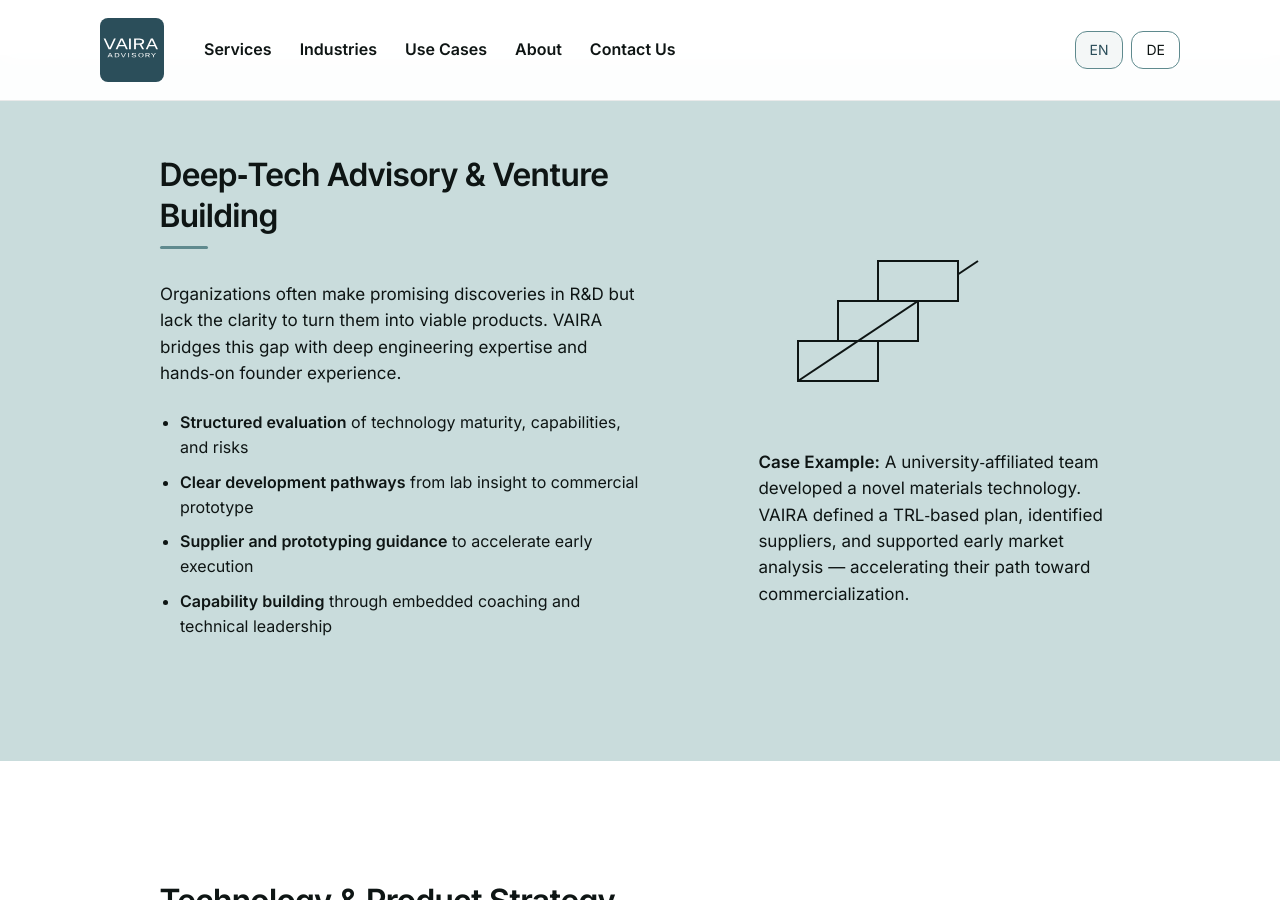
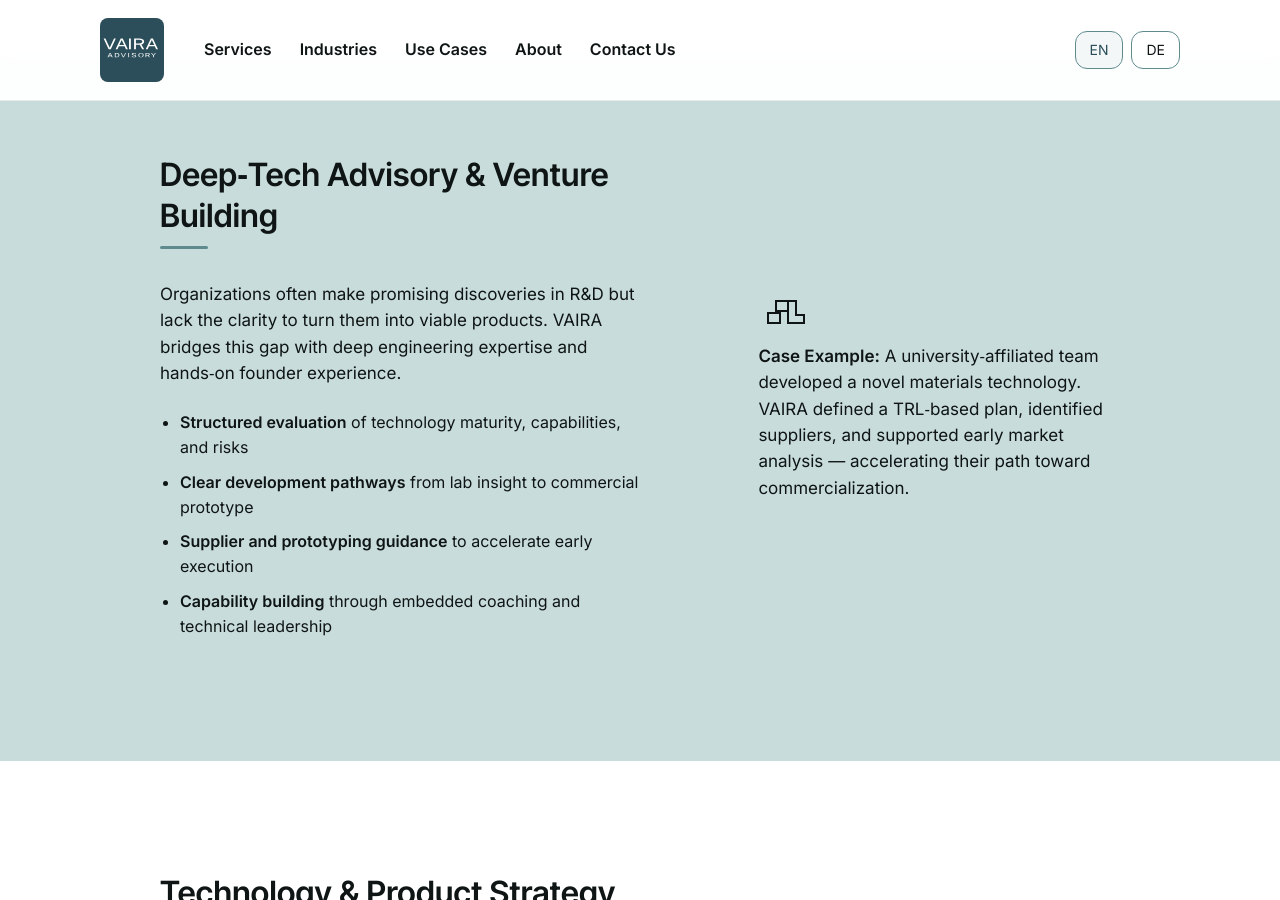
Before and after one commit to raphaelheeb/vaira-advisory, a Jekyll site: the page built from services/index.html, in a window 1280 px wide and 900 px high, scrolled down 1173 px. Built offline with Jekyll 4.4.1, drawn with Linux system fonts in a browser that asks for light colours.

Commit message:
Update index.html

```diff
--- a/services/index.html
+++ b/services/index.html
@@ -157,12 +157,16 @@
     <div class="split-right">
       <div class="micro-illustration">
         <!-- Micro‑illustration 1 -->
-        <svg width="260" height="260" viewBox="0 0 260 260" fill="none" xmlns="http://www.w3.org/2000/svg">
-          <line x1="40" y1="200" x2="220" y2="80" stroke="currentColor" stroke-width="2"/>
-          <rect x="40" y="160" width="80" height="40" stroke="currentColor" stroke-width="2"/>
-          <rect x="80" y="120" width="80" height="40" stroke="currentColor" stroke-width="2"/>
-          <rect x="120" y="80" width="80" height="40" fill="var(--primary-light)" stroke="currentColor" stroke-width="2"/>
-        </svg>
+        <svg width="48" height="48" viewBox="0 0 48 48" fill="none">
+        <rect x="10" y="26" width="12" height="10"
+        stroke="currentColor" stroke-width="2"/>
+        <rect x="18" y="14" width="12" height="10"
+        fill="var(--primary-light)"
+        stroke="currentColor" stroke-width="2"/>
+        <path d="M30 14 H38 V28 H46 V36 H30 V14 Z"
+        stroke="currentColor" stroke-width="2" fill="none"/>
+      </svg>
+
       </div>
 
       <p>
@@ -200,13 +204,17 @@
     <div class="split-right">
       <div class="micro-illustration">
         <!-- Micro‑illustration 2 -->
-        <svg width="260" height="260" viewBox="0 0 260 260" fill="none" xmlns="http://www.w3.org/2000/svg">
-          <path d="M60 130 A70 70 0 0 1 200 130" stroke="currentColor" stroke-width="2" opacity="0.35"/>
-          <line x1="130" y1="60" x2="130" y2="200" stroke="currentColor" stroke-width="2"/>
-          <line x1="60" y1="130" x2="200" y2="130" stroke="currentColor" stroke-width="2"/>
-          <line x1="130" y1="130" x2="180" y2="80" stroke="currentColor" stroke-width="2"/>
-          <polygon points="175,80 190,80 190,95" fill="var(--primary-light)" stroke="currentColor" stroke-width="2"/>
+        <svg width="48" height="48" viewBox="0 0 48 48" fill="none">
+        <line x1="24" y1="12" x2="24" y2="36"
+        stroke="currentColor" stroke-width="2" stroke-linecap="round"/>
+        <line x1="12" y1="24" x2="36" y2="24"
+        stroke="currentColor" stroke-width="2" stroke-linecap="round"/>
+        <line x1="24" y1="24" x2="32" y2="16"
+        stroke="var(--primary)" stroke-width="2" stroke-linecap="round"/>
+        <polyline points="29,16 32,16 32,19"
+        stroke="var(--primary)" stroke-width="2" fill="none"/>
         </svg>
+
       </div>
 
       <p>
@@ -244,13 +252,15 @@
     <div class="split-right">
       <div class="micro-illustration">
         <!-- Micro‑illustration 3 -->
-        <svg width="260" height="260" viewBox="0 0 260 260" fill="none" xmlns="http://www.w3.org/2000/svg">
-          <rect x="40" y="110" width="30" height="30" fill="var(--primary-light)" stroke="currentColor" stroke-width="2"/>
-          <line x1="70" y1="125" x2="220" y2="125" stroke="currentColor" stroke-width="2"/>
-          <line x1="60" y1="160" x2="210" y2="160" stroke="currentColor" stroke-width="2"/>
-          <line x1="50" y1="195" x2="200" y2="195" stroke="currentColor" stroke-width="2"/>
-          <line x1="40" y1="80" x2="40" y2="220" stroke="currentColor" stroke-width="2" opacity="0.35"/>
+        <svg width="48" height="48" viewBox="0 0 48 48" fill="none">
+        <line x1="20" y1="16" x2="40" y2="16"
+        stroke="currentColor" stroke-width="2" stroke-linecap="round"/>
+        <line x1="16" y1="24" x2="36" y2="24"
+        stroke="var(--primary)" stroke-width="2" stroke-linecap="round"/>
+        <line x1="12" y1="32" x2="32" y2="32"
+        stroke="currentColor" stroke-width="2" stroke-linecap="round"/>
         </svg>
+
       </div>
 
       <p>
@@ -288,14 +298,19 @@
     <div class="split-right">
       <div class="micro-illustration">
         <!-- Micro‑illustration 4 -->
-        <svg width="260" height="260" viewBox="0 0 260 260" fill="none" xmlns="http://www.w3.org/2000/svg">
-          <circle cx="130" cy="130" r="90" stroke="currentColor" stroke-width="2" opacity="0.35"/>
-          <line x1="130" y1="40" x2="130" y2="90" stroke="currentColor" stroke-width="2"/>
-          <line x1="130" y1="170" x2="130" y2="220" stroke="currentColor" stroke-width="2"/>
-          <line x1="40" y1="130" x2="90" y2="130" stroke="currentColor" stroke-width="2"/>
-          <line x1="170" y1="130" x2="220" y2="130" stroke="currentColor" stroke-width="2"/>
-          <circle cx="130" cy="130" r="14" fill="var(--primary-light)" stroke="currentColor" stroke-width="2"/>
+        <svg width="48" height="48" viewBox="0 0 48 48" fill="none">
+        <circle cx="24" cy="24" r="3"
+          fill="var(--primary-light)"/>
+        <line x1="24" y1="24" x2="24" y2="39"
+        stroke="currentColor" stroke-width="2" stroke-linecap="round"/>
+        <line x1="24" y1="9" x2="24" y2="18"
+        stroke="currentColor" stroke-width="2" stroke-linecap="round"/>
+        <line x1="9" y1="24" x2="18" y2="24"
+        stroke="currentColor" stroke-width="2" stroke-linecap="round"/>
+        <line x1="30" y1="24" x2="39" y2="24"
+        stroke="currentColor" stroke-width="2" stroke-linecap="round"/>
         </svg>
+
       </div>
 
       <p>
```
